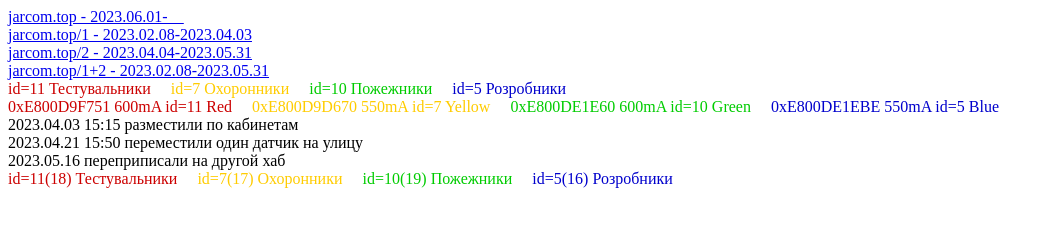
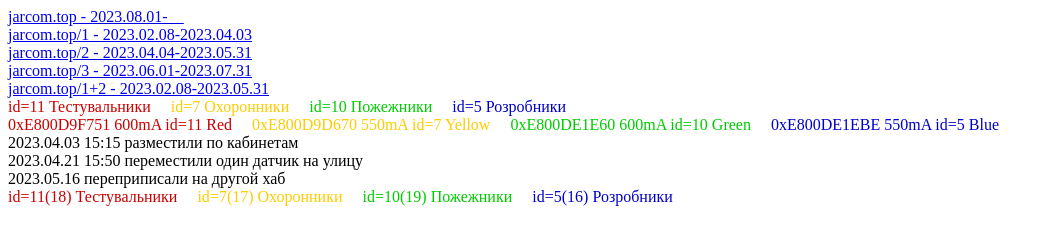
Before and after one commit to JaRcomGitHub/nodejs-host-ws, a website: page json-parse-for-graph/index.html in a window 1280 px wide. Shown: the whole page, without its empty margins (0-1055 px from the left). Drawn offline with nearby package versions, Linux system fonts and the light colour scheme; no server answers.

Commit message:
Update index.html

```diff
--- a/json-parse-for-graph/index.html
+++ b/json-parse-for-graph/index.html
@@ -8,13 +8,16 @@
 <div>
     <ul>
         <li>
-            <a href="https://jarcom.top">jarcom.top - 2023.06.01-__</a>
+            <a href="https://jarcom.top">jarcom.top - 2023.08.01-__</a>
         </li>
         <li>
             <a href="https://jarcom.top/1">jarcom.top/1 - 2023.02.08-2023.04.03</a>
         </li>
         <li>
             <a href="https://jarcom.top/2">jarcom.top/2 - 2023.04.04-2023.05.31</a>
+        </li>
+        <li>
+            <a href="https://jarcom.top/3">jarcom.top/3 - 2023.06.01-2023.07.31</a>
         </li>
         <li>
             <a href="https://jarcom.top/1+2">jarcom.top/1+2 - 2023.02.08-2023.05.31</a>
```
